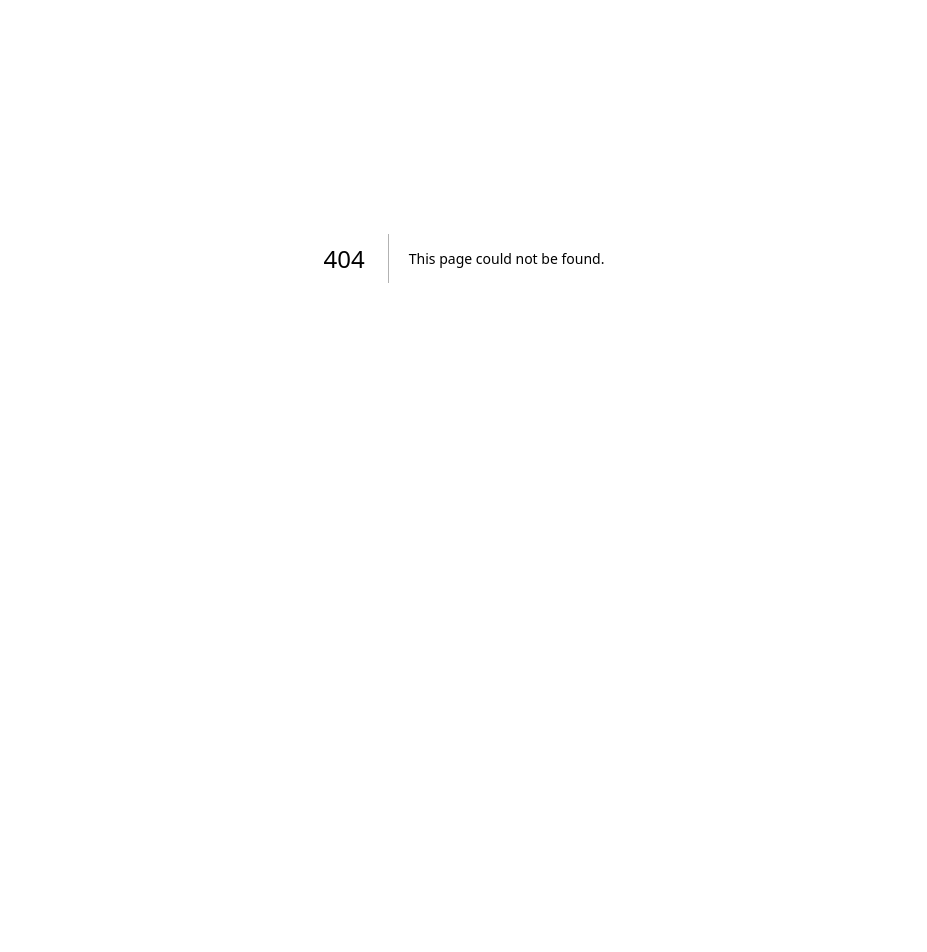
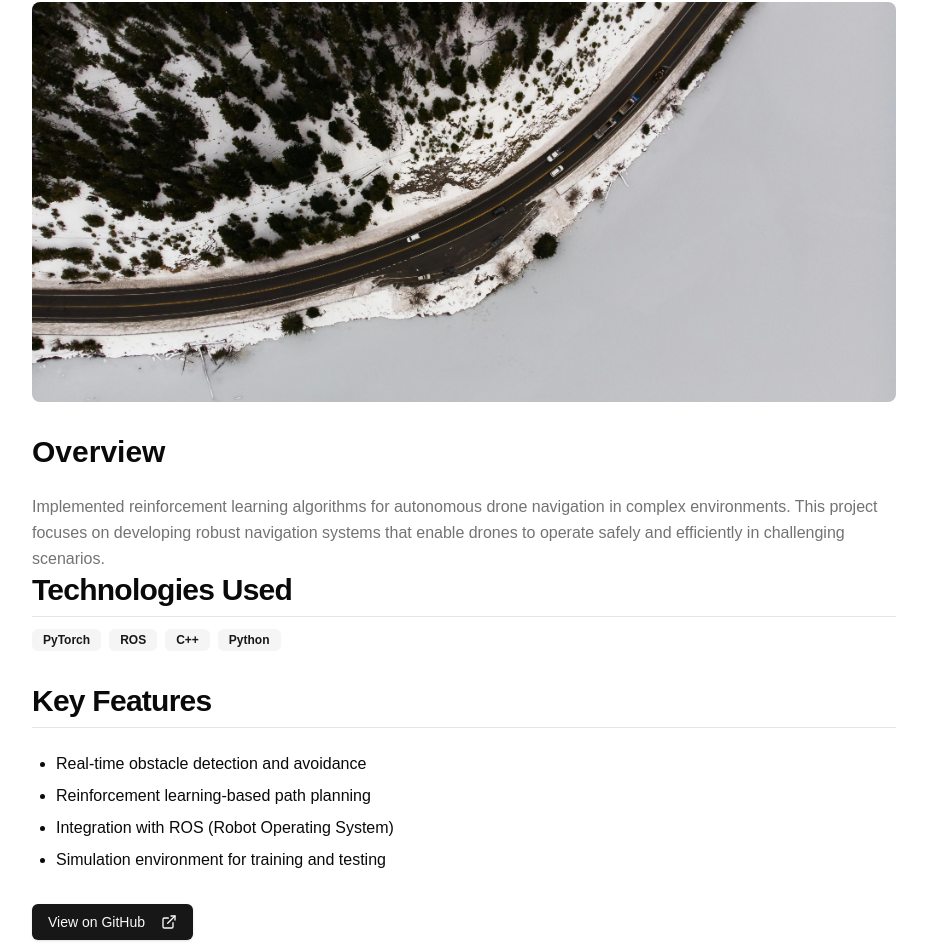
Before and after one commit to shaunak-badani/shaunak-badani.github.io, a Next.js app: page /projects/drone-nav in a window 1280 px wide. Before the commit this address had no page. Shown: the part 142-1094 px from the top of the page, without its empty margins (176-1103 px from the left). Before the commit the page ends 800 px from the top, so only its background shows below. Built offline with nearby package versions, Linux system fonts and the light colour scheme.

Commit message:
in class demo

```diff
--- /dev/null
+++ b/src/app/projects/drone-nav/page.tsx
@@ -0,0 +1,80 @@
+import Image from "next/image";
+
+import { projects } from "@/data/content";
+import { Badge } from "@/components/ui/badge";
+import { ExternalLink } from "lucide-react";
+import { Button } from "@/components/ui/button";
+
+export default function DroneNavProject() {
+  return (
+    <div className="max-w-4xl mx-auto py-12 px-4">
+      {/* Project Header */}
+      <h1 className="text-4xl font-bold mb-2 tracking-tight">
+        Autonomous Drone Navigation
+      </h1>
+      <p className="text-muted-foreground mb-6">{projects[1].description}</p>
+      <div className="relative w-full h-[400px] mb-8 rounded-lg overflow-hidden">
+        <Image
+          src="/projects/drone/main.jpg"
+          alt="Drone Navigation"
+          fill
+          className="object-cover"
+        />
+      </div>
+
+      {/* Project Description */}
+      <section className="space-y-6">
+        <div className="space-y-6">
+          <h2 className="text-3xl font-semibold">Overview</h2>
+          <p className="text-muted-foreground leading-relaxed">
+            Implemented reinforcement learning algorithms for autonomous drone
+            navigation in complex environments. This project focuses on
+            developing robust navigation systems that enable drones to operate
+            safely and efficiently in challenging scenarios.
+          </p>
+        </div>
+      </section>
+      {/* Technologies Used */}
+      <section className="mb-8">
+        <h2 className="scroll-m-20 border-b pb-2 text-3xl font-semibold tracking-tight mb-3">
+          Technologies Used
+        </h2>
+        <div className="flex flex-wrap gap-2">
+          {["PyTorch", "ROS", "C++", "Python"].map((tech) => (
+            <Badge key={tech} variant="secondary">
+              {tech}
+            </Badge>
+          ))}
+        </div>
+      </section>
+
+      {/* Key Features */}
+      <section className="mb-8">
+        <h2 className="scroll-m-20 border-b pb-2 text-3xl font-semibold tracking-tight mb-3">
+          Key Features
+        </h2>
+        <ul className="my-6 ml-6 list-disc [&>li]:mt-2">
+          <li>Real-time obstacle detection and avoidance</li>
+          <li>Reinforcement learning-based path planning</li>
+          <li>Integration with ROS (Robot Operating System)</li>
+          <li>Simulation environment for training and testing</li>
+        </ul>
+      </section>
+
+      {/* GitHub Link */}
+      <section>
+        <Button asChild>
+          <a
+            href="https://github.com/janedoe/drone-nav"
+            target="_blank"
+            rel="noopener noreferrer"
+            className="inline-flex items-center"
+          >
+            View on GitHub
+            <ExternalLink className="ml-2 h-4 w-4" />
+          </a>
+        </Button>
+      </section>
+    </div>
+  );
+}
```
